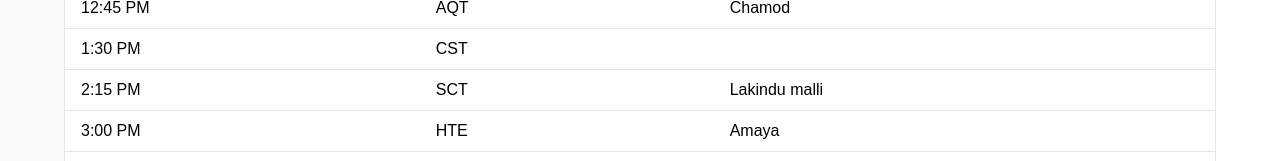
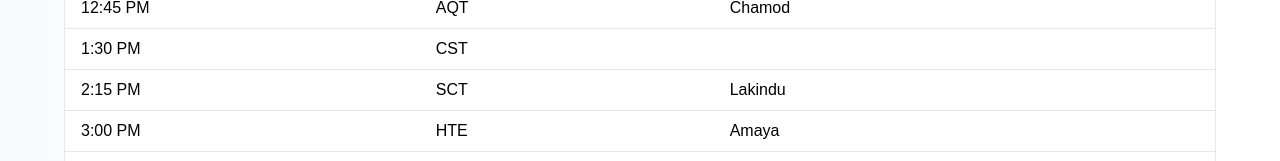
Before and after one commit to racuwu/racuwu-official, a Next.js app: page /uwuinside in a window 1280 px wide. Shown: the part 755-916 px from the top of the page. Built offline with nearby package versions, Linux system fonts and the light colour scheme.

Commit message:
Update page.jsx

```diff
--- a/src/app/uwuinside/page.jsx
+++ b/src/app/uwuinside/page.jsx
@@ -69,7 +69,7 @@ const PodcastDetails = () => {
               <tr>
                 <td className="py-2 px-4 border-b">2:15 PM</td>
                 <td className="py-2 px-4 border-b">SCT</td>
-                <td className="py-2 px-4 border-b">Lakindu malli</td>
+                <td className="py-2 px-4 border-b">Lakindu</td>
               </tr>
               <tr>
                 <td className="py-2 px-4 border-b">3:00 PM</td>
```
